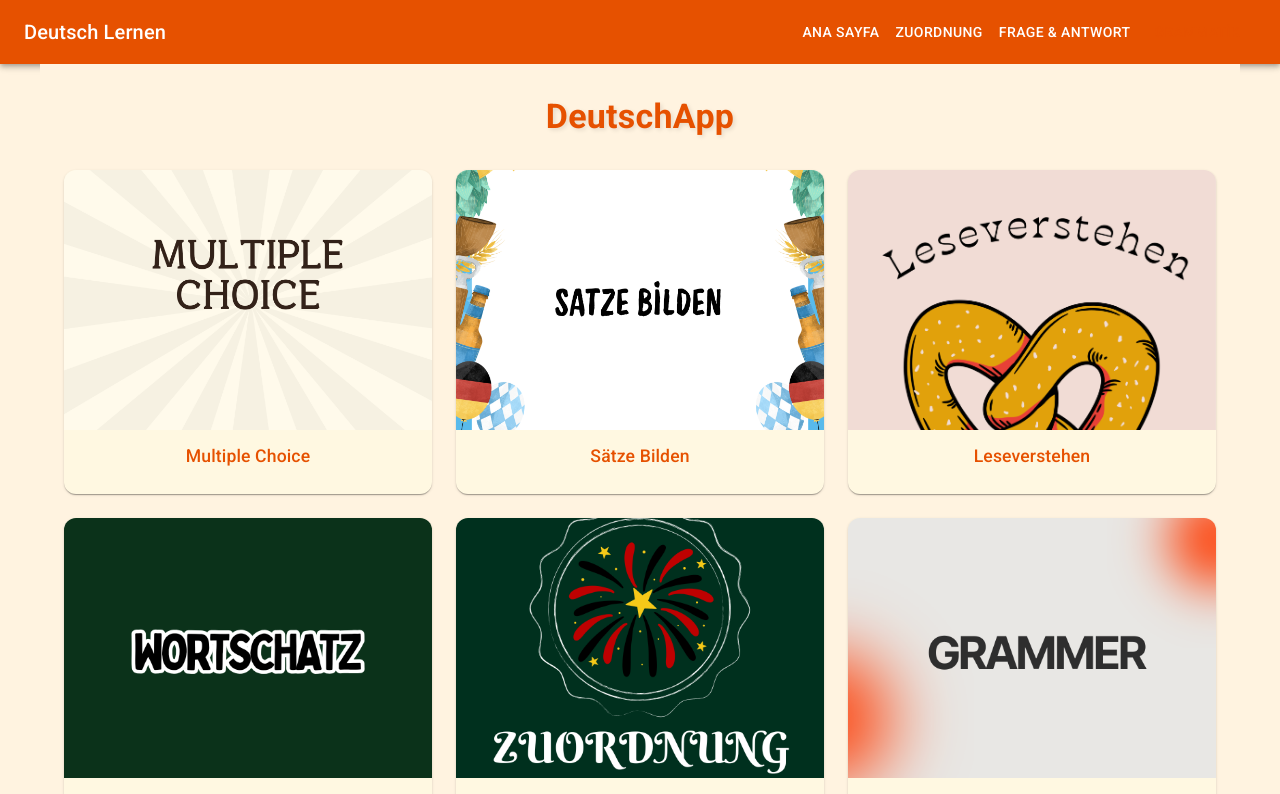
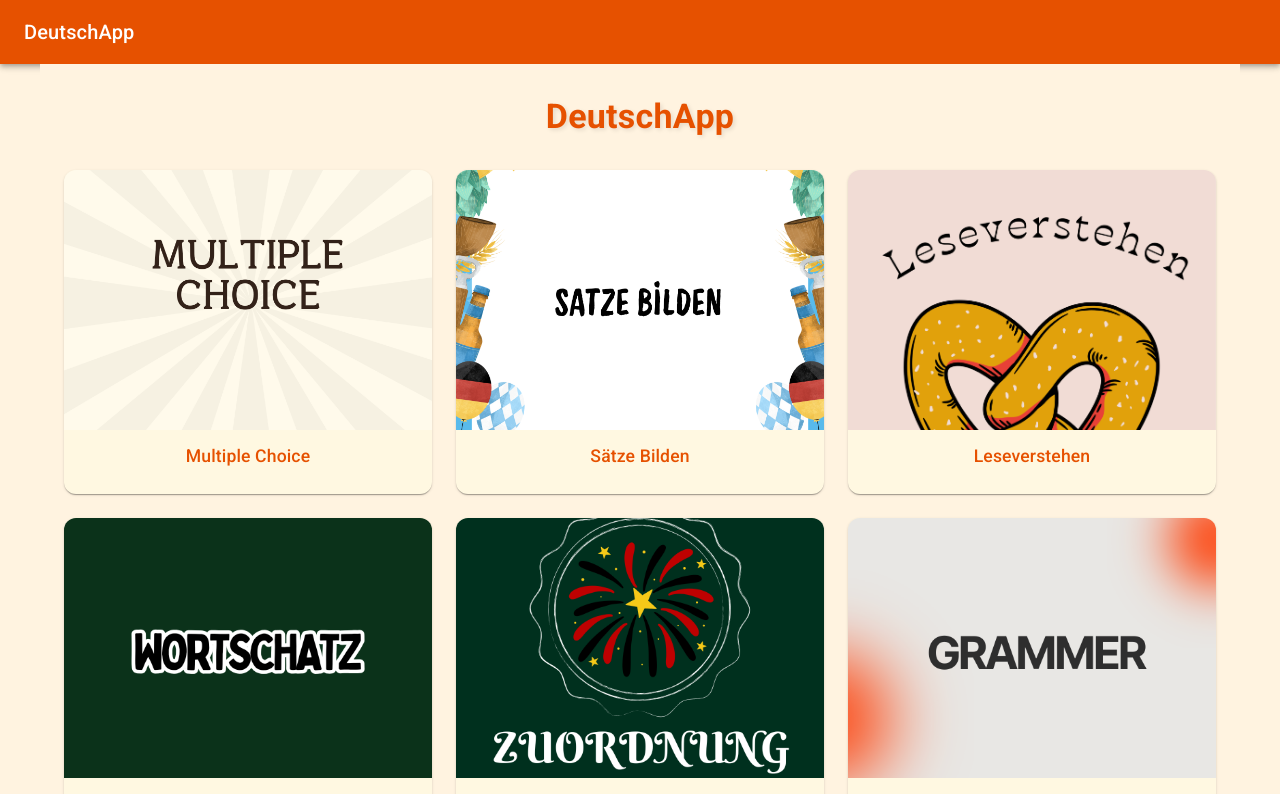
Before and after one commit to OnuralpGrt/ReactDeutschapp, a React (Create React App) app: page / in a window 1280 px wide. Shown: the top 794 px of the page. Built offline with nearby package versions, Linux system fonts and the light colour scheme.

Commit message:
Update App.js

```diff
--- a/src/App.js
+++ b/src/App.js
@@ -143,26 +143,8 @@ function App() {
       <AppBar position="static" sx={{ backgroundColor: '#E65100' }}>
         <Toolbar>
           <Typography variant="h6" component="div" sx={{ flexGrow: 1 }}>
-            Deutsch Lernen
+            DeutschApp
           </Typography>
-          <Button color="inherit" onClick={() => handlePageChange('home')}>Ana Sayfa</Button>
-          <Button color="inherit" onClick={() => handlePageChange('zuordnung')}>Zuordnung</Button>
-          <Button color="inherit" onClick={() => handlePageChange('frage-antwort')}>Frage & Antwort</Button>
-          <Button
-            variant={page === 'grammatik' ? "contained" : "outlined"}
-            onClick={() => handlePageChange('grammatik')}
-            sx={{
-              backgroundColor: page === 'grammatik' ? '#E65100' : 'transparent',
-              color: page === 'grammatik' ? 'white' : '#E65100',
-              borderColor: '#E65100',
-              '&:hover': {
-                backgroundColor: page === 'grammatik' ? '#E65100' : '#FFF8E1',
-                borderColor: '#E65100',
-              }
-            }}
-          >
-            Grammatik
-          </Button>
         </Toolbar>
       </AppBar>
       {renderPage()}
```
